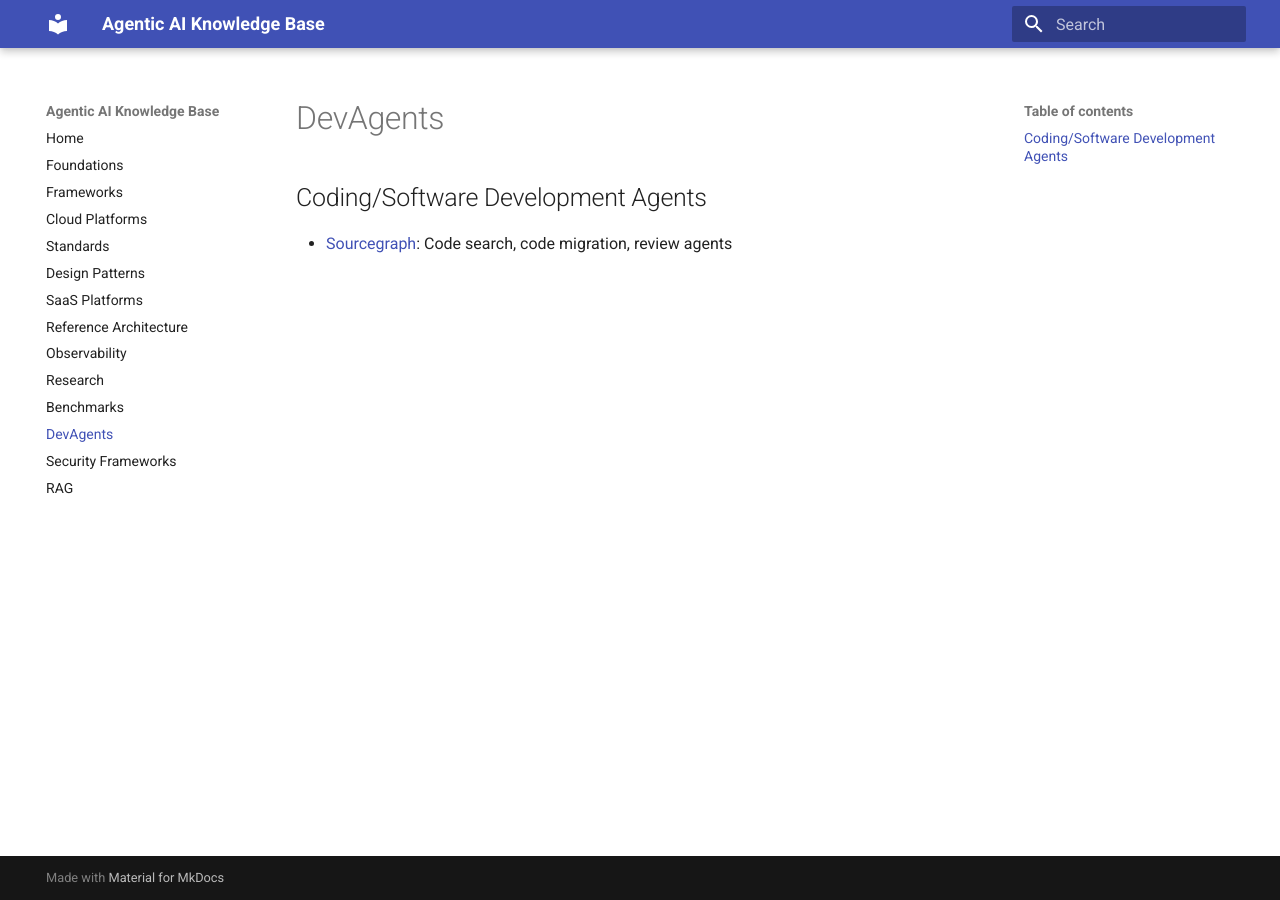
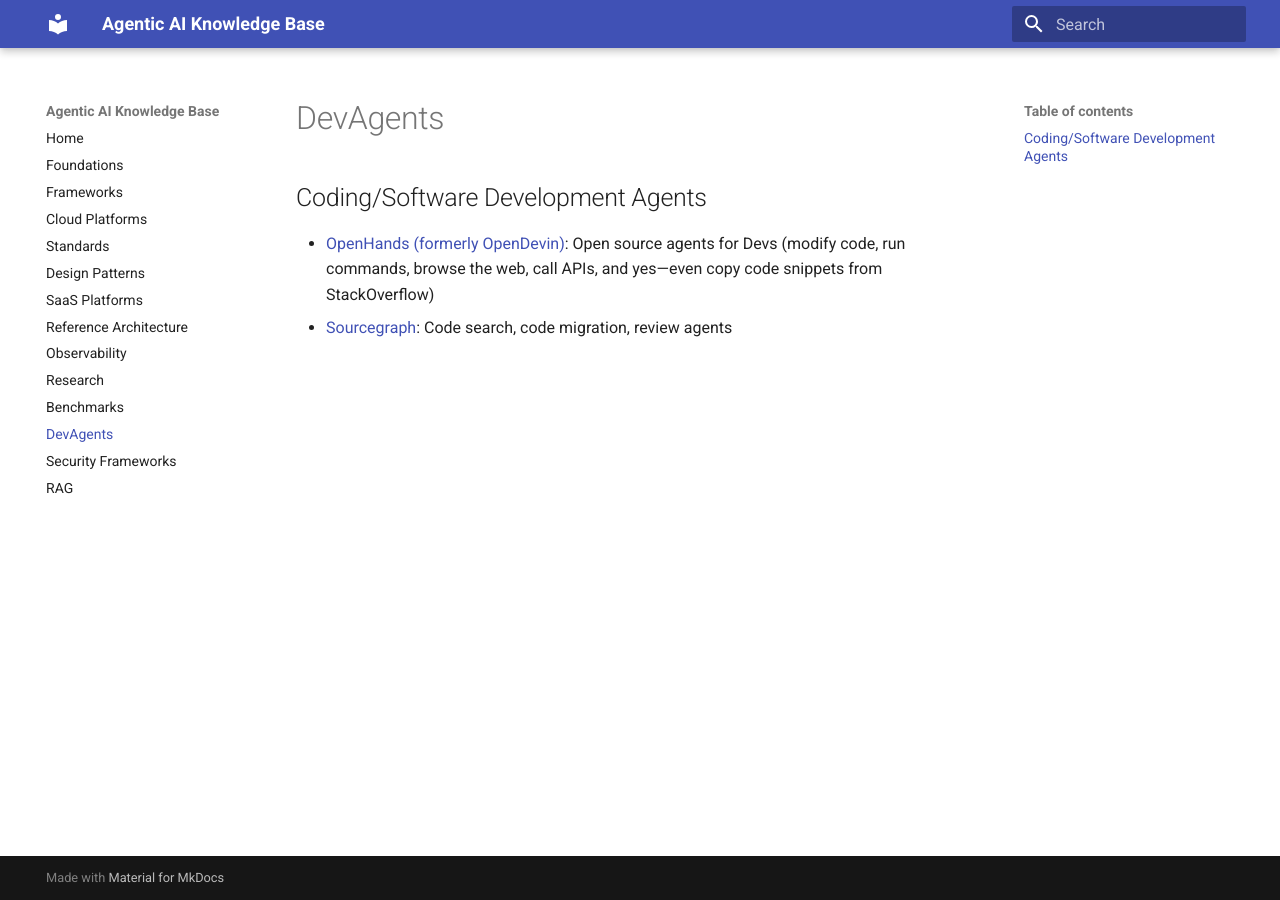
Before and after one commit to ankurkumarz/agentic-ai-knowledge-base, an MkDocs documentation site: the page built from docs/DevAgents/Readme.md, in a window 1280 px wide. Built offline with MkDocs 1.6.1 and Material for MkDocs 9.7.7, drawn with Linux system fonts in a browser that asks for light colours.

Commit message:
Added OpenHands

```diff
--- a/docs/DevAgents/Readme.md
+++ b/docs/DevAgents/Readme.md
@@ -1,3 +1,4 @@
 ## Coding/Software Development Agents
 
+- [OpenHands (formerly OpenDevin)](https://github.com/All-Hands-AI/OpenHands): Open source agents for Devs (modify code, run commands, browse the web, call APIs, and yes—even copy code snippets from StackOverflow)
 - [Sourcegraph](https://sourcegraph.com): Code search, code migration, review agents
```
